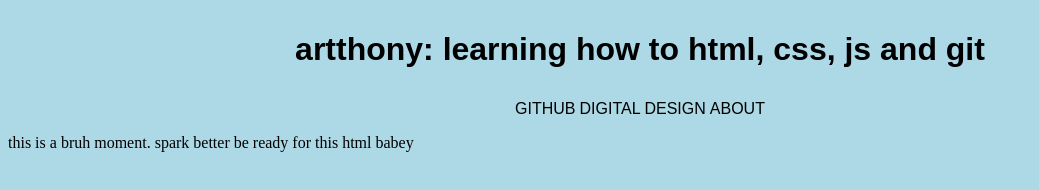
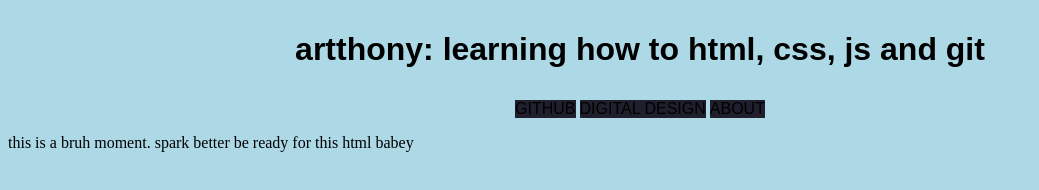
Before and after one commit to artthony/artthony.github.io, a plain HTML site: page index.html in a window 1280 px wide. Shown: the whole page, without its empty margins (0-1039 px from the left). Drawn offline with Linux system fonts and the light colour scheme.

Commit message:
colour and spacing

```diff
--- a/style.css
+++ b/style.css
@@ -17,8 +17,10 @@ ul {
   padding: 0;
 }
 li {
-  display: inline;
+  padding: 10;
+  display: inline-block;
   text-align: center;
   font-family: sans-serif;
   list-style-type: none;
+  background-color: rgb(31, 31, 46);
 }
```
